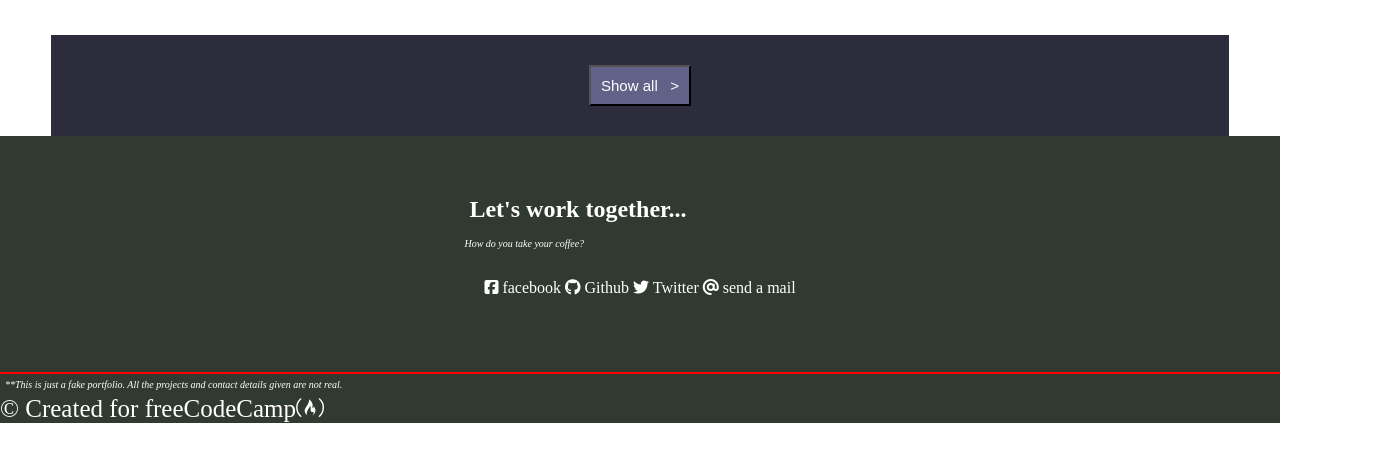
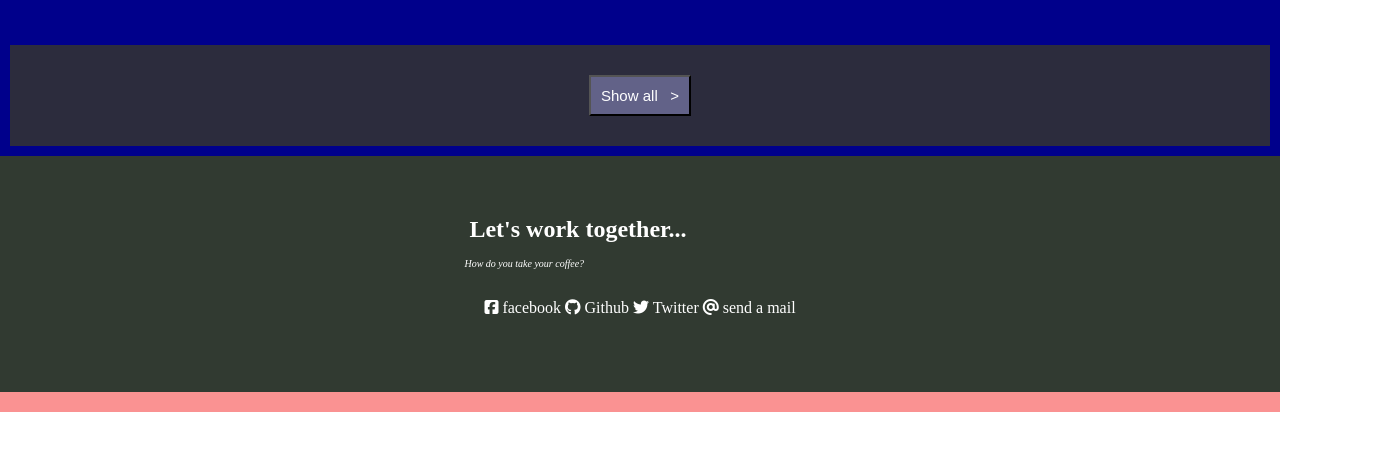
Before and after one commit to Gloria192/portfolio, a plain HTML site: page index.html in a window 1280 px wide. Shown: the part 2012-2474 px from the top of the page, 1386 px wide, since content can reach past the window. Before the commit the page ends 2435 px from the top, so only its background shows below. Drawn offline with Linux system fonts and the light colour scheme.

Commit message:
chandes1

```diff
--- a/index.html
+++ b/index.html
@@ -27,7 +27,8 @@
             <div class="hr-div">
                 <hr></hr>
               </div> -->
-              <section class="section__projects" id="projects">
+              <section class="section__projects" >
+                <!-- id="projects" -->
                 <h2 class="h2">These are some of my projects</h2>
                 <div class="projects__div">
                     <a href="https://codepen.io/freeCodeCamp/full/zNqgVx" target="_blank" class="project-tile">
@@ -84,7 +85,7 @@
 
               <footer >
                 <p>**This is just a fake portfolio. All the projects and contact details given are not real.</p>
-              <span>© Created for freeCodeCamp<i class="fa-brands fa-free-code-camp"></i></span>
+              <p>© Created for freeCodeCamp<i class="fa-brands fa-free-code-camp"></i></p>
             </footer>
 
           </main>
--- a/style.css
+++ b/style.css
@@ -69,6 +69,12 @@ hr{
     margin-left:auto;
     margin-right:auto
 }
+.section__projects
+{
+background-color: darkblue;
+padding: 10px;
+width: 100%;
+}
 .section__projects h2{
     color: white;
     background-color: rgb(59, 59, 87);
@@ -84,6 +90,7 @@ hr{
     border-right: 10px; */
     margin-bottom: 10px;
 }
+
 
 .projects__div{
     margin-top: 2rem;
@@ -164,7 +171,7 @@ hr{
     align-items: center;
     justify-content: space-between;
     gap: 20px;
-    border-bottom: 2px solid red;
+    border-bottom: 2cap solid rgb(250, 146, 146);
     /* width: 100%;
     height: 100vh; */
 
@@ -198,12 +205,15 @@ p{
 
 footer{
     background-color: rgb(49, 58, 49);
-    display: block;
+    display: flex;
     /* flex-direction: column;   */
     color: white;
+    font-family: Arial, Helvetica, sans-serif;
     font-weight: 400;
     font-size: 25px;
    flex-direction: space-around;
+   padding: 60px;
+   margin: 1200px;
 }
 @media(max-width:1770px){
     header{
```
